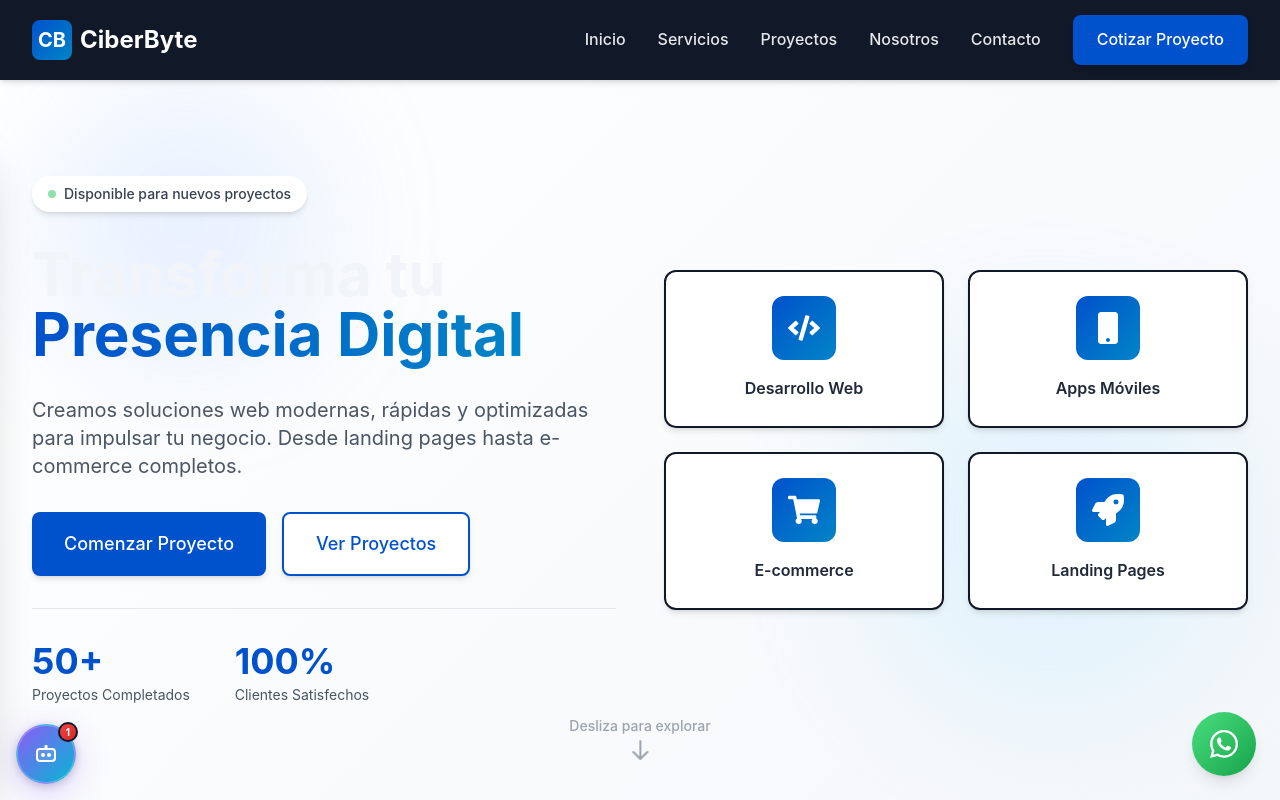
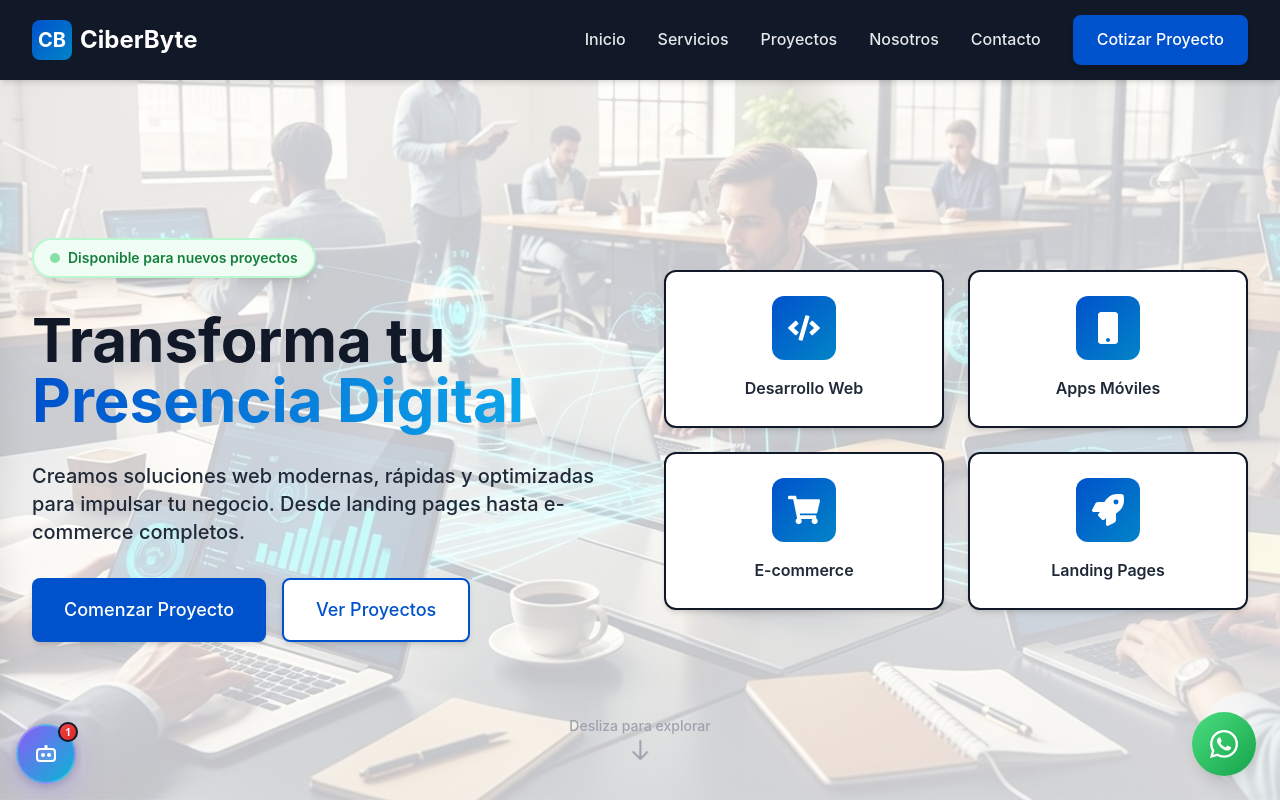
Before and after one commit to JaviScript10/pagina_segunda_version, a Next.js app: page / in a window 1280 px wide. Shown: the top 800 px of the page. Built offline with nearby package versions, Linux system fonts and the light colour scheme.

Commit message:
Actualiza Hero con badge flotante y fondo

```diff
--- a/src/app/globals.css
+++ b/src/app/globals.css
@@ -87,7 +87,7 @@ body {
 
   .bg-grid-pattern {
     background-image: linear-gradient(to right, #f3f4f6 1px, transparent 1px),
-                      linear-gradient(to bottom, #f3f4f6 1px, transparent 1px);
+      linear-gradient(to bottom, #f3f4f6 1px, transparent 1px);
     background-size: 40px 40px;
   }
 }
@@ -95,17 +95,11 @@ body {
 /* Componentes reutilizables */
 @layer components {
   .btn-primary {
-    @apply px-6 py-3 bg-primary-600 text-white font-medium rounded-lg
-           shadow-md hover:shadow-lg transition-all duration-200
-           hover:bg-primary-700 hover:-translate-y-0.5
-           focus:outline-none focus:ring-2 focus:ring-primary-500 focus:ring-offset-2;
+    @apply px-6 py-3 bg-primary-600 text-white font-medium rounded-lg shadow-md hover:shadow-lg transition-all duration-200 hover:bg-primary-700 hover:-translate-y-0.5 focus:outline-none focus:ring-2 focus:ring-primary-500 focus:ring-offset-2;
   }
 
   .btn-secondary {
-    @apply px-6 py-3 bg-white text-primary-600 font-medium rounded-lg
-           border-2 border-primary-600 shadow-md hover:shadow-lg
-           transition-all duration-200 hover:bg-primary-50 hover:-translate-y-0.5
-           focus:outline-none focus:ring-2 focus:ring-primary-500 focus:ring-offset-2;
+    @apply px-6 py-3 bg-white text-primary-600 font-medium rounded-lg border-2 border-primary-600 shadow-md hover:shadow-lg transition-all duration-200 hover:bg-primary-50 hover:-translate-y-0.5 focus:outline-none focus:ring-2 focus:ring-primary-500 focus:ring-offset-2;
   }
 
   .section-padding {
@@ -113,8 +107,7 @@ body {
   }
 
   .card {
-    @apply bg-white rounded-xl shadow-md hover:shadow-xl
-           transition-all duration-300 p-6 border border-gray-100;
+    @apply bg-white rounded-xl shadow-md hover:shadow-xl transition-all duration-300 p-6 border border-gray-100;
   }
 }
 
@@ -147,10 +140,13 @@ img {
 
 /* Loading states */
 @keyframes pulse {
-  0%, 100% {
+
+  0%,
+  100% {
     opacity: 1;
 
   }
+
   50% {
     opacity: 0.5;
   }
@@ -159,3 +155,18 @@ img {
 .loading {
   animation: pulse 2s cubic-bezier(0.4, 0, 0.6, 1) infinite;
 }
+
+/* Fix de contraste para gradientes en títulos */
+.bg-gradient-to-r {
+  /* Asegurar que el gradiente sea visible */
+  -webkit-background-clip: text !important;
+  -webkit-text-fill-color: transparent !important;
+  background-clip: text !important;
+}
+
+/* Mejorar contraste de gradientes */
+h1 .bg-gradient-to-r,
+h2 .bg-gradient-to-r,
+h3 .bg-gradient-to-r {
+  background-image: linear-gradient(to right, #0052cc, #0ea5e9) !important;
+}
--- a/src/components/About.tsx
+++ b/src/components/About.tsx
@@ -41,7 +41,7 @@ export default function About() {
           <span className="inline-block px-4 py-2 bg-primary-100 text-primary-700 rounded-full text-sm font-semibold mb-4">
             Sobre Nosotros
           </span>
-          <h2 className="text-3xl md:text-4xl lg:text-5xl font-bold mb-6">
+          <h2 className="text-3xl md:text-4xl lg:text-5xl font-bold mb-6 text-gray-900">
             Tu Socio en{' '}
             <span className="bg-gradient-to-r from-primary-600 to-accent-600 bg-clip-text text-transparent">
               Transformación Digital
--- a/src/components/Hero.tsx
+++ b/src/components/Hero.tsx
@@ -20,46 +20,54 @@ export default function Hero() {
   return (
     <section
       id="inicio"
-  className="relative min-h-screen flex items-center justify-center pt-20 overflow-hidden animate-gradient"
+      className="relative min-h-screen flex items-center justify-center pt-20 overflow-hidden"
+    >
+      {/* Imagen de fondo */}
+      <div
+        className="absolute inset-0 z-0"
         style={{
-    background: 'linear-gradient(-45deg, #f8f9fa, #e3e7eb, #f0f4f8, #ffffff)',
-    backgroundSize: '400% 400%'
+          backgroundImage: 'url("/fondo1.jpg")',
+          backgroundSize: 'cover',
+          backgroundPosition: 'center',
+          filter: 'brightness(1.05) contrast(0.95)',
         }}
->
+      />
 
-      {/* Decorative Background Elements */}
-      <div className="absolute inset-0 overflow-hidden pointer-events-none">
-        <div className="absolute top-20 left-10 w-72 h-72 bg-primary-200/30 rounded-full blur-3xl animate-pulse"></div>
-        <div className="absolute bottom-20 right-10 w-96 h-96 bg-accent-200/30 rounded-full blur-3xl animate-pulse" style={{ animationDelay: '1s' }}></div>
-      </div>
+      {/* Overlay equilibrado */}
+      <div
+        className="absolute inset-0 z-[1]"
+        style={{
+          background:
+            'linear-gradient(135deg, rgba(255,255,255,0.80) 0%, rgba(255,255,255,0.75) 50%, rgba(255,255,255,0.80) 100%)',
+        }}
+      />
 
       <div className="container-custom relative z-10">
         <div className="grid lg:grid-cols-2 gap-12 items-center">
-          {/* Content */}
+          {/* Texto */}
           <div className="text-center lg:text-left space-y-8">
-            {/* Badge */}
-            <div className="inline-flex items-center space-x-2 bg-white px-4 py-2 rounded-full shadow-md">
-              <span className="w-2 h-2 bg-green-500 rounded-full animate-pulse"></span>
-              <span className="text-sm font-medium text-gray-700">
+            {/* Badge flotante */}
+            <div className="inline-flex items-center space-x-2 bg-green-50 border-2 border-green-200 px-4 py-2 rounded-full shadow-lg">
+              <span className="w-2.5 h-2.5 bg-green-500 rounded-full animate-pulse"></span>
+              <span className="text-sm font-semibold text-green-700">
                 Disponible para nuevos proyectos
               </span>
             </div>
 
             {/* Heading */}
-            <h1 className="text-4xl md:text-5xl lg:text-6xl font-bold leading-tight">
+            <h1 className="text-4xl md:text-5xl lg:text-6xl font-bold text-gray-900">
               Transforma tu{' '}
               <span className="bg-gradient-to-r from-primary-600 to-accent-600 bg-clip-text text-transparent">
                 Presencia Digital
               </span>
             </h1>
 
-            {/* Description */}
-            <p className="text-lg md:text-xl text-gray-600 max-w-2xl mx-auto lg:mx-0">
+            <p className="text-lg md:text-xl text-gray-800 font-medium max-w-2xl mx-auto lg:mx-0">
               Creamos soluciones web modernas, rápidas y optimizadas para impulsar
               tu negocio. Desde landing pages hasta e-commerce completos.
             </p>
 
-            {/* CTA Buttons */}
+            {/* BOTONES CTAs */}
             <div className="flex flex-col sm:flex-row gap-4 justify-center lg:justify-start">
               <button
                 onClick={handleScrollToContact}
@@ -67,44 +75,15 @@ export default function Hero() {
               >
                 Comenzar Proyecto
               </button>
-              <a
-                href="#proyectos"
-                className="btn-secondary text-lg px-8 py-4"
-              >
+
+              <a href="#proyectos" className="btn-secondary text-lg px-8 py-4">
                 Ver Proyectos
               </a>
             </div>
-
-            {/* Stats */}
-            <div className="grid grid-cols-3 gap-6 pt-8 border-t border-gray-200">
-              <div className="text-center lg:text-left">
-                <div className="text-3xl md:text-4xl font-bold text-primary-600">
-                  50+
-                </div>
-                <div className="text-sm text-gray-600 mt-1">
-                  Proyectos Completados
-                </div>
-              </div>
-              <div className="text-center lg:text-left">
-                <div className="text-3xl md:text-4xl font-bold text-primary-600">
-                  100%
-                </div>
-                <div className="text-sm text-gray-600 mt-1">
-                  Clientes Satisfechos
-                </div>
-              </div>
-              <div className="text-center lg:text-left">
-                <div className="text-3xl md:text-4xl font-bold text-primary-600">
-
           </div>
 
-              </div>
-            </div>
-          </div>
-
-          {/* Visual Element */}
+          {/* SERVICIOS */}
           <div className="relative">
-            {/* Services Grid */}
             <div className="grid grid-cols-2 gap-6">
               {services.map((service, index) => {
                 const Icon = service.icon;
@@ -118,21 +97,18 @@ export default function Hero() {
                       <div className="w-16 h-16 bg-gradient-to-br from-primary-600 to-accent-600 rounded-xl flex items-center justify-center group-hover:scale-110 transition-transform">
                         <Icon className="w-8 h-8 text-white" />
                       </div>
-                      <h3 className="font-semibold text-gray-800">
-                        {service.label}
-                      </h3>
+                      <h3 className="font-semibold text-gray-800">{service.label}</h3>
                     </div>
                   </div>
                 );
               })}
             </div>
-
           </div>
         </div>
       </div>
 
-      {/* Scroll Indicator */}
-      <div className="absolute bottom-8 left-1/2 transform -translate-x-1/2 hidden lg:block">
+      {/* SCROLL INDICATOR */}
+      <div className="absolute bottom-8 left-1/2 transform -translate-x-1/2 hidden lg:block z-10">
         <a
           href="#servicios"
           className="flex flex-col items-center space-y-2 text-gray-400 hover:text-primary-600 transition-colors"
--- a/src/components/Services.tsx
+++ b/src/components/Services.tsx
@@ -69,7 +69,7 @@ export default function Services() {
           <span className="inline-block px-4 py-2 bg-primary-100 text-primary-700 rounded-full text-sm font-semibold mb-4">
             Nuestros Servicios
           </span>
-          <h2 className="text-3xl md:text-4xl lg:text-5xl font-bold mb-6">
+          <h2 className="text-3xl md:text-4xl lg:text-5xl font-bold mb-6 text-gray-900">
             Soluciones Digitales{' '}
             <span className="bg-gradient-to-r from-primary-600 to-accent-600 bg-clip-text text-transparent">
               Completas
```
Also changed, not shown: src/components/Contact.tsx (+21 -9 lines), src/components/Portfolio.tsx (+5 -6 lines), public/fondo1.jpg (added), 1 other file (tests, documents, lock files or other folders). Lines whose indentation alone changed are shown as unchanged.
